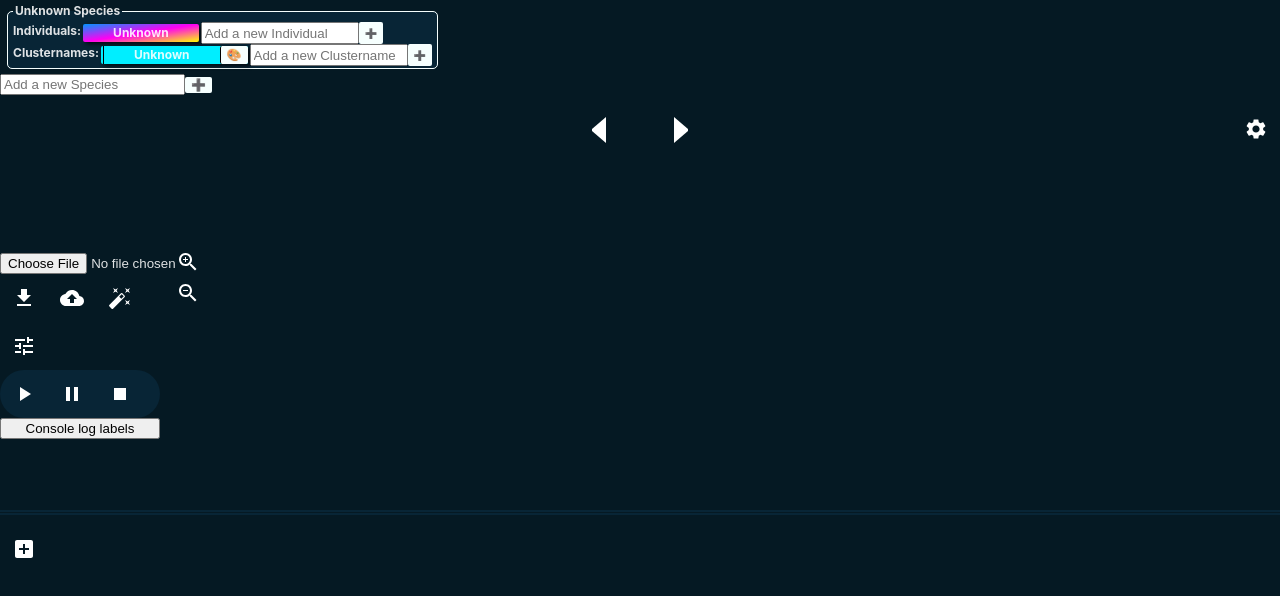
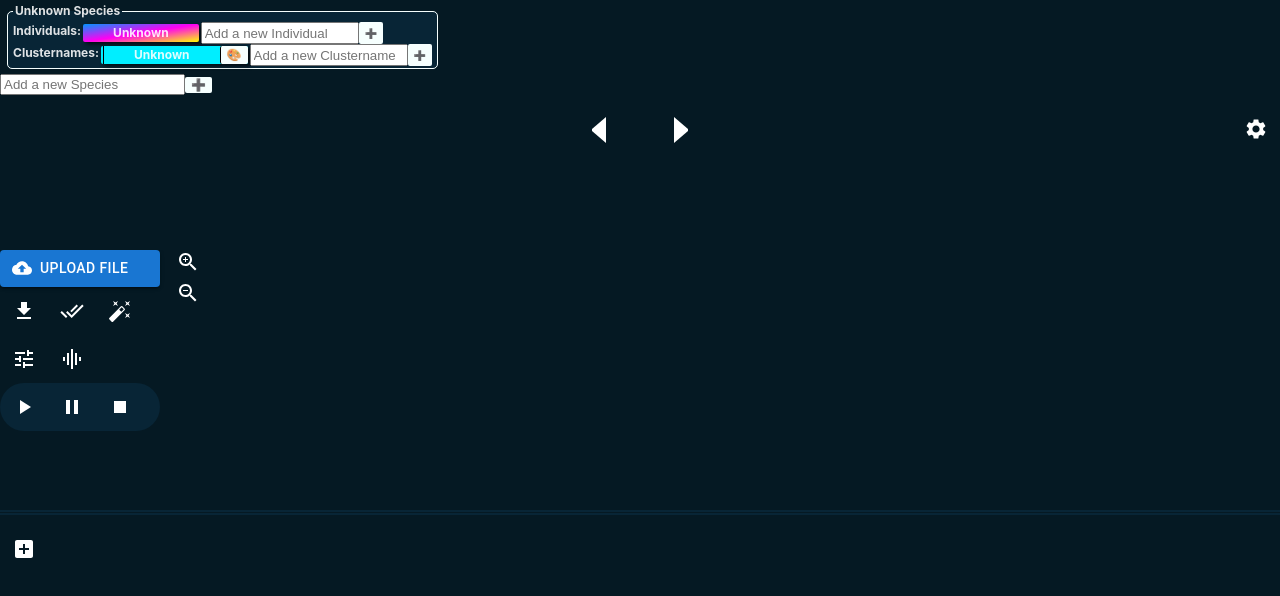
Before and after one commit to nccratliri-ml-wp/vocal-annotation-frontend, a React (Vite) app: page / in a window 1280 px wide. Shown: the top 596 px of the page. Built offline with nearby package versions, Linux system fonts and the light colour scheme; some icons are missing.

Commit message:
Refactored and redesigned Upload button Added feature to expand and collapse waveform

```diff
--- a/src/LocalFileUpload.jsx
+++ b/src/LocalFileUpload.jsx
@@ -1,5 +1,9 @@
-import React from "react";
-import axios from "axios";
+import React, { useState, useRef } from 'react';
+import axios from 'axios';
+import { styled } from '@mui/material/styles';
+import Button from '@mui/material/Button';
+import CloudUploadIcon from '@mui/icons-material/CloudUpload';
+import Tooltip from '@material-ui/core/Tooltip';
 
 function LocalFileUpload(
         {
@@ -15,28 +19,31 @@ function LocalFileUpload(
     )
 {
 
+    const [fileName, setFileName] = useState('')
+
     const handleFileChange = (event) => {
-        const file = event.target.files[0];
+        const file = event.target.files[0]
         if (file && (file.type === 'audio/wav' || file.type === 'audio/mp3' || file.type === 'audio/mpeg')) {
-            passSpectrogramIsLoadingToScalableSpec( true )
+            passSpectrogramIsLoadingToScalableSpec(true)
+            setFileName(file.name)
             createFormData(file)
         }
     }
 
-    const createFormData = ( file ) => {
-        if (!file) return
+    const createFormData = (file) => {
+        if (!file) return;
         const formData = new FormData();
-        formData.append('newAudioFile', file)
-        formData.append('spec_cal_method', specCalMethod)
-        formData.append('n_fft', nfft)
-        formData.append('bins_per_octave', binsPerOctave)
-        formData.append('min_frequency', minFreq)
-        formData.append('max_frequency', maxFreq)
-        uploadLocalFile( formData )
+        formData.append('newAudioFile', file);
+        formData.append('spec_cal_method', specCalMethod);
+        formData.append('n_fft', nfft);
+        formData.append('bins_per_octave', binsPerOctave);
+        formData.append('min_frequency', minFreq);
+        formData.append('max_frequency', maxFreq);
+        uploadLocalFile(formData);
     }
 
     const uploadLocalFile = async (formData) => {
-        const path = import.meta.env.VITE_BACKEND_SERVICE_ADDRESS+'upload'
+        const path = import.meta.env.VITE_BACKEND_SERVICE_ADDRESS + 'upload'
         try {
             const response = await axios.post(path, formData)
             handleUploadResponse(response)
@@ -45,11 +52,40 @@ function LocalFileUpload(
         }
     }
 
+    const VisuallyHiddenInput = styled('input')({
+        clip: 'rect(0 0 0 0)',
+        clipPath: 'inset(50%)',
+        height: 1,
+        overflow: 'hidden',
+        position: 'absolute',
+        bottom: 0,
+        left: 0,
+        whiteSpace: 'nowrap',
+        width: 1,
+    });
+
+    const ButtonText = styled('span')({
+        maxWidth: '160px',
+        whiteSpace: 'nowrap',
+        overflow: 'hidden',
+        textOverflow: 'ellipsis',
+    })
+
     return (
-        <div>
-            <input className='file-input' type="file" accept=".wav, .mp3" onChange={handleFileChange} />
-        </div>
-    )
+        <Tooltip title={fileName? fileName : ''}>
+            <Button
+                component='label'
+                role={undefined}
+                variant='contained'
+                tabIndex={-1}
+                startIcon={fileName? '' : <CloudUploadIcon />}
+                style={{display: 'flex', justifyContent: 'flex-start', overflow: 'hidden', textTransform: 'none'}}
+            >
+                <ButtonText>{fileName ? fileName : "UPLOAD FILE"}</ButtonText>
+                <VisuallyHiddenInput type='file' accept='.wav, .mp3' onChange={handleFileChange} />
+            </Button>
+        </Tooltip>
+    );
 }
 
-export default LocalFileUpload
+export default LocalFileUpload;
--- a/src/ScalableSpec.jsx
+++ b/src/ScalableSpec.jsx
@@ -4,7 +4,7 @@ import Box from "@mui/material/Box";
 import LinearProgress from "@mui/material/LinearProgress";
 import Tooltip from '@material-ui/core/Tooltip';
 import IconButton from '@material-ui/core/IconButton';
-import BackupIcon from '@mui/icons-material/Backup';
+import DoneAllIcon from '@mui/icons-material/DoneAll';
 import DeleteIcon from '@material-ui/icons/Delete';
 import AutoFixHighIcon from '@mui/icons-material/AutoFixHigh';
 import ZoomInIcon from '@mui/icons-material/ZoomIn';
@@ -13,6 +13,7 @@ import PlayArrowIcon from '@mui/icons-material/PlayArrow';
 import PauseIcon from '@mui/icons-material/Pause';
 import StopIcon from '@mui/icons-material/Stop';
 import TuneIcon from '@mui/icons-material/Tune';
+import GraphicEqIcon from '@mui/icons-material/GraphicEq';
 import {nanoid} from "nanoid";
 import {Label} from "./label.js"
 import {iconBtnStyle, iconStyle} from "./styles.js"
@@ -112,6 +113,7 @@ function ScalableSpec(
     const waveformImgData = useRef(null)
     const [audioArray, setAudioArray] = useState(null)
     const [waveformScale, setWaveformScale] = useState(35)
+    const [showWaveform, setShowWaveform] =  useState(true)
 
     // File Upload
     const [response, setResponse] = useState(null)
@@ -1494,6 +1496,10 @@ function ScalableSpec(
      const waveformZoomOut = () => {
          setWaveformScale(prevState => Math.max(prevState - 10, 1))
      }
+
+    const toggleShowWaveform = () => {
+        setShowWaveform(!showWaveform)
+    }
 
 
     /* ++++++++++++++++++ Tracks ++++++++++++++++++ */
@@ -1871,7 +1877,7 @@ function ScalableSpec(
                             />
                             <Tooltip title="Submit Annotations">
                                 <IconButton onClick={submitAnnotations}>
-                                    <BackupIcon style={iconStyle}/>
+                                    <DoneAllIcon style={iconStyle}/>
                                 </IconButton>
                             </Tooltip>
                             <Tooltip title="Call WhisperSeg">
@@ -1882,6 +1888,11 @@ function ScalableSpec(
                             <Tooltip title="Change Track Parameters">
                                 <IconButton onClick={ () => setShowLocalConfigWindow(true)}>
                                     <TuneIcon style={iconStyle}/>
+                                </IconButton>
+                            </Tooltip>
+                            <Tooltip title={showWaveform? 'Hide Waveform' : 'Show Waveform'}>
+                                <IconButton onClick={toggleShowWaveform}>
+                                    <GraphicEqIcon style={iconStyle}/>
                                 </IconButton>
                             </Tooltip>
                             {id !== 'track_1' &&
@@ -1903,7 +1914,6 @@ function ScalableSpec(
                                 <StopIcon style={iconStyle}/>
                             </IconButton>
                         </div>
-                        <button onClick={() => console.log(labels)}>Console log labels</button>
                         <Parameters
                             showLocalConfigWindow={showLocalConfigWindow}
                             specCalMethod={specCalMethod}
@@ -1921,7 +1931,7 @@ function ScalableSpec(
                         />
                     </div>
                     <div className='waveform-buttons-frequencies-canvas-container'>
-                        <div className='waveform-buttons'>
+                        <div className={showWaveform ? 'waveform-buttons' : 'hidden'}>
                             <IconButton style={iconBtnStyle} onClick={waveformZoomIn}>
                                 <ZoomInIcon style={iconStyle}/>
                             </IconButton>
@@ -1946,7 +1956,7 @@ function ScalableSpec(
 
                 <div className='waveform-spec-labels-canvases-container' onMouseLeave={handleMouseLeaveCanvases}>
                     <canvas
-                        className='waveform-canvas'
+                        className={showWaveform ? 'waveform-canvas' : 'hidden'}
                         ref={waveformCanvasRef}
                         width={parent.innerWidth - 200}
                         height={80}
--- a/src/index.css
+++ b/src/index.css
@@ -69,10 +69,6 @@ html, body {
   grid-area: track-controls;
   display: flex;
   flex-direction: column;
-}
-
-.file-input{
-
 }
 
 .audio-controls{
@@ -506,6 +502,9 @@ html, body {
   display: block;
 }
 
+.hidden{
+  display: none;
+}
 
 
 
```
Lines whose indentation alone changed are shown as unchanged.
